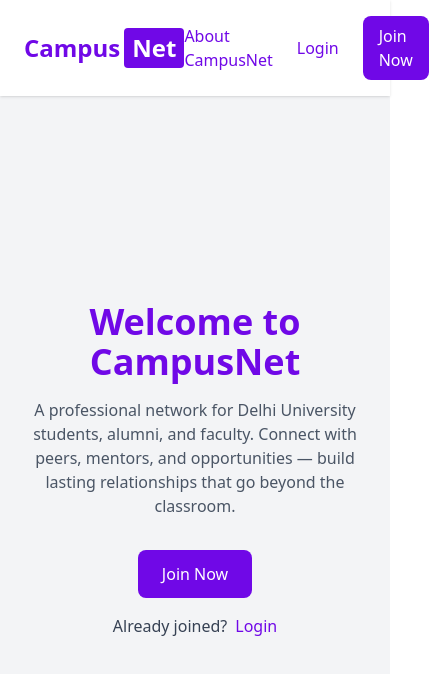
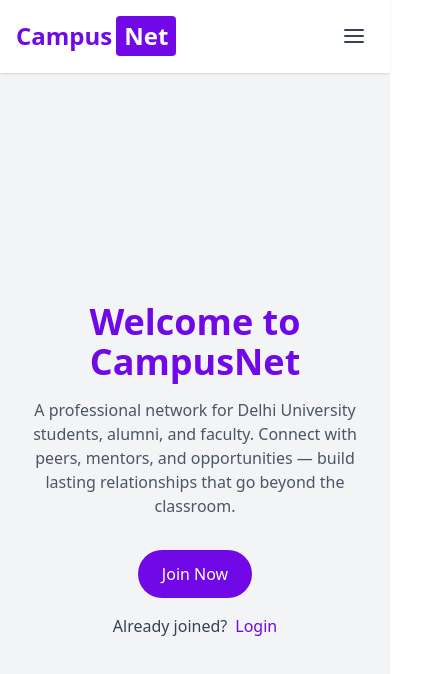
Before and after one commit to abhi-navz/campusNet, a React (Vite) app in the folder frontend/: page / in a window 390 px wide. Shown: the top 674 px of the page, 429 px wide, since content can reach past the window. Built offline with nearby package versions, Linux system fonts and the light colour scheme.

Commit message:
improved responsiveness of landign page

```diff
--- a/frontend/src/pages/Landing.jsx
+++ b/frontend/src/pages/Landing.jsx
@@ -1,17 +1,61 @@
+import { useState } from "react"; // <-- NEW: Import useState
 import { Link } from "react-router-dom";
-import LogoLink from "../components/LogoLink"; // <-- NEW: Import the component
+import LogoLink from "../components/LogoLink";
+// Import Menu/X icons
+import { FiMenu, FiLogIn, FiUserPlus, FiX, FiInfo } from "react-icons/fi"; // <-- UPDATED ICONS
 
 export default function Landing() {
+  // NEW: State to control the visibility of the mobile menu
+  const [isMenuOpen, setIsMenuOpen] = useState(false);
+
+  // Function to close the menu after a link is clicked
+  const handleLinkClick = () => {
+    setIsMenuOpen(false);
+  };
+
+  // --- Mobile Menu Content Component ---
+  const MobileMenuContent = () => (
+    <div className="flex flex-col space-y-4 p-6 border-t border-gray-200">
+
+      <Link
+        to="/about"
+        className="flex items-center p-3 rounded-xl hover:bg-violet-50 text-lg text-violet-700 font-medium transition"
+        onClick={handleLinkClick}
+      >
+        <FiInfo className="mr-3 w-5 h-5" /> About CampusNet
+      </Link>
+
+      <Link
+        to="/login"
+        className="flex items-center p-3 rounded-xl hover:bg-violet-50 text-lg text-violet-700 font-medium transition"
+        onClick={handleLinkClick}
+      >
+        <FiLogIn className="mr-3 w-5 h-5" /> Login
+      </Link>
+
+      <Link
+        to="/register"
+        className="flex items-center p-3 rounded-xl bg-violet-700 text-white hover:bg-violet-600 text-lg font-medium transition mt-4"
+        onClick={handleLinkClick}
+      >
+        <FiUserPlus className="mr-3 w-5 h-5" /> Join Now
+      </Link>
+
+    </div>
+  );
+  // --- End Mobile Menu Content ---
+
   return (
     <div className="min-h-screen bg-gray-100 flex flex-col">
-      {/* Navbar */}
-      <header className="bg-white shadow">
-        <nav className="flex justify-between items-center px-6 py-4">
+      {/* Navbar - Fixed to top */}
+      <header className="bg-white shadow fixed w-full top-0 z-50">
+        <nav className="flex justify-between items-center px-4 sm:px-6 py-4">
+
           {/* Logo */}
-          <LogoLink /> {/* <-- USE the new component */}
+          <LogoLink />
 
-          {/* Links */}
-          <div className="flex items-center gap-6">
+          {/* Desktop Links (Visible on sm and up) */}
+          <div className="hidden sm:flex items-center gap-6">
             <Link
               to="/about"
               className="text-violet-700 font-medium hover:underline"
@@ -20,23 +64,42 @@ export default function Landing() {
             </Link>
             <Link
               to="/login"
-              className="text-violet-700 font-medium hover:underline"
+              className="text-violet-700 font-medium hover:underline flex items-center"
             >
-              Login
+              <FiLogIn className="mr-1" /> Login
             </Link>
             <Link
               to="/register"
-              className="bg-violet-700 text-white px-4 py-2 rounded-lg hover:bg-violet-600 transition"
+              className="bg-violet-700 text-white px-4 py-2 rounded-full font-medium hover:bg-violet-600 transition flex items-center"
             >
-              Join Now
+              <FiUserPlus className="mr-1" /> Join Now
             </Link>
+          </div>
 
+          {/* Mobile Hamburger Menu Toggle (Visible only below sm breakpoint) */}
+          <div className="sm:hidden">
+             <button
+              onClick={() => setIsMenuOpen(!isMenuOpen)}
+              className="p-2 text-gray-700 rounded-full hover:bg-gray-100 transition"
+            >
+              {isMenuOpen
+                ? <FiX className="w-6 h-6" />
+                : <FiMenu className="w-6 h-6" />}
+            </button>
           </div>
         </nav>
+
+        {/* Mobile Menu Dropdown */}
+        <div
+          className={`sm:hidden bg-white overflow-hidden transition-all duration-300 shadow-xl border-t border-gray-100
+                    ${isMenuOpen ? 'max-h-80 opacity-100' : 'max-h-0 opacity-0'}`}
+        >
+          <MobileMenuContent />
+        </div>
       </header>
 
       {/* Hero Section */}
-      <main className="flex flex-col items-center justify-center flex-grow text-center px-4">
+      <main className="flex flex-col items-center justify-center flex-grow text-center px-4 pt-24">
         <h2 className="text-4xl font-bold text-violet-700 mb-4">
           Welcome to CampusNet
         </h2>
@@ -49,7 +112,7 @@ export default function Landing() {
         <div className="flex flex-col sm:flex-row items-center gap-4">
           <Link
             to="/register"
-            className="bg-violet-700 text-white px-6 py-3 rounded-lg font-medium hover:bg-violet-600 transition"
+            className="bg-violet-700 text-white px-6 py-3 rounded-full font-medium hover:bg-violet-600 transition"
           >
             Join Now
           </Link>
```
Lines whose indentation alone changed are shown as unchanged.
